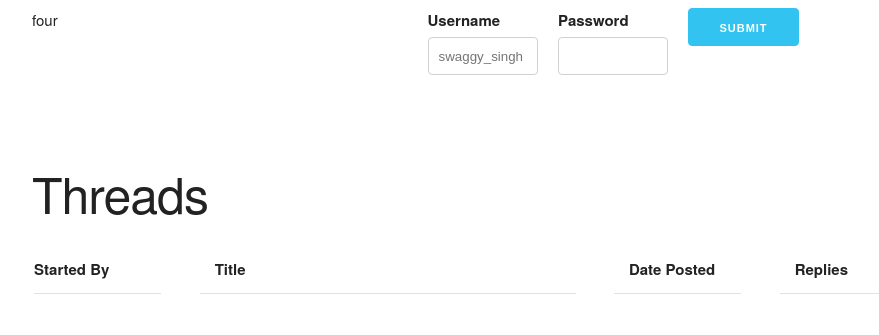
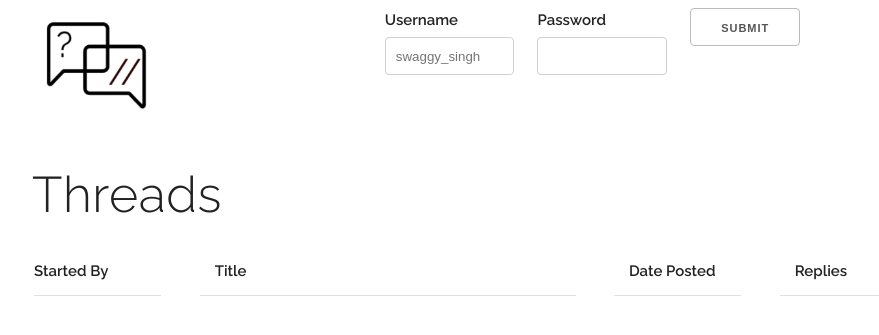
Before and after one commit to p0larstern/College-forum, a PHP site: page / in a window 1280 px wide. Shown: the top 335 px of the page, without its empty margins (128-1007 px from the left). Run offline with PHP 8.4, Linux system fonts and the light colour scheme; lists and menus that the app fills with data are empty.

Commit message:
added icon, borders hidden

```diff
--- a/index.html
+++ b/index.html
@@ -1,5 +1,6 @@
 <!DOCTYPE html>
 <head>
+    <link href='//fonts.googleapis.com/css?family=Raleway:400,300,600' rel='stylesheet' type='text/css'>
     <link rel="stylesheet" href="skeleton.css" />
     <link rel="stylesheet" href="personal.css" />
     <title>College Forum</title>
@@ -7,9 +8,11 @@
 <body>
     <div class="section hero">
         <div class="container">
-            <div class="row">
-                <div class="two columns u-pull-left" id="headerFour">four</div>
-                <div class="eight columns u-pull-right" id="headerEight">
+            <div class="value-props row">
+                <div class="three columns value-prop u-pull-left" id="headerFour">
+                    <img class="value-img" id="icon" src="icon.png">
+                </div>
+                <div class="eight columns value-prop u-pull-right" id="headerEight">
                     <div class="container">
                     <form>
                         <div class="row">
@@ -22,7 +25,7 @@
                                 <input class="u-full-width" type="password" id="password">
                             </div>
                             <div class="two columns" id="twoCol">
-                                <input class="button-primary" type="submit" value="Submit">
+                                <input class="button" type="submit" value="Submit">
                             </div>
                         </div>
                     </form>
--- a/personal.css
+++ b/personal.css
@@ -13,3 +13,30 @@
 #twoCol {
     //border: 1px solid red;
 }
+
+header {
+    //border: 1px solid black;
+}
+
+.container {
+    position: relative;
+    width: 100%;
+    max-width: 1000px;
+    margin: 0 auto;
+    padding: 0 20px;
+    box-sizing: border-box;
+}
+
+#icon {
+    background-position:0 0;
+    height:102px;
+    width:130px;
+}
+#threadsHeading {
+    font-weight: 200;
+    letter-spacing: 0.6px;
+}
+
+table {
+    //order: 1px solid green;
+}
```
Also changed, not shown: icon.png (added).
